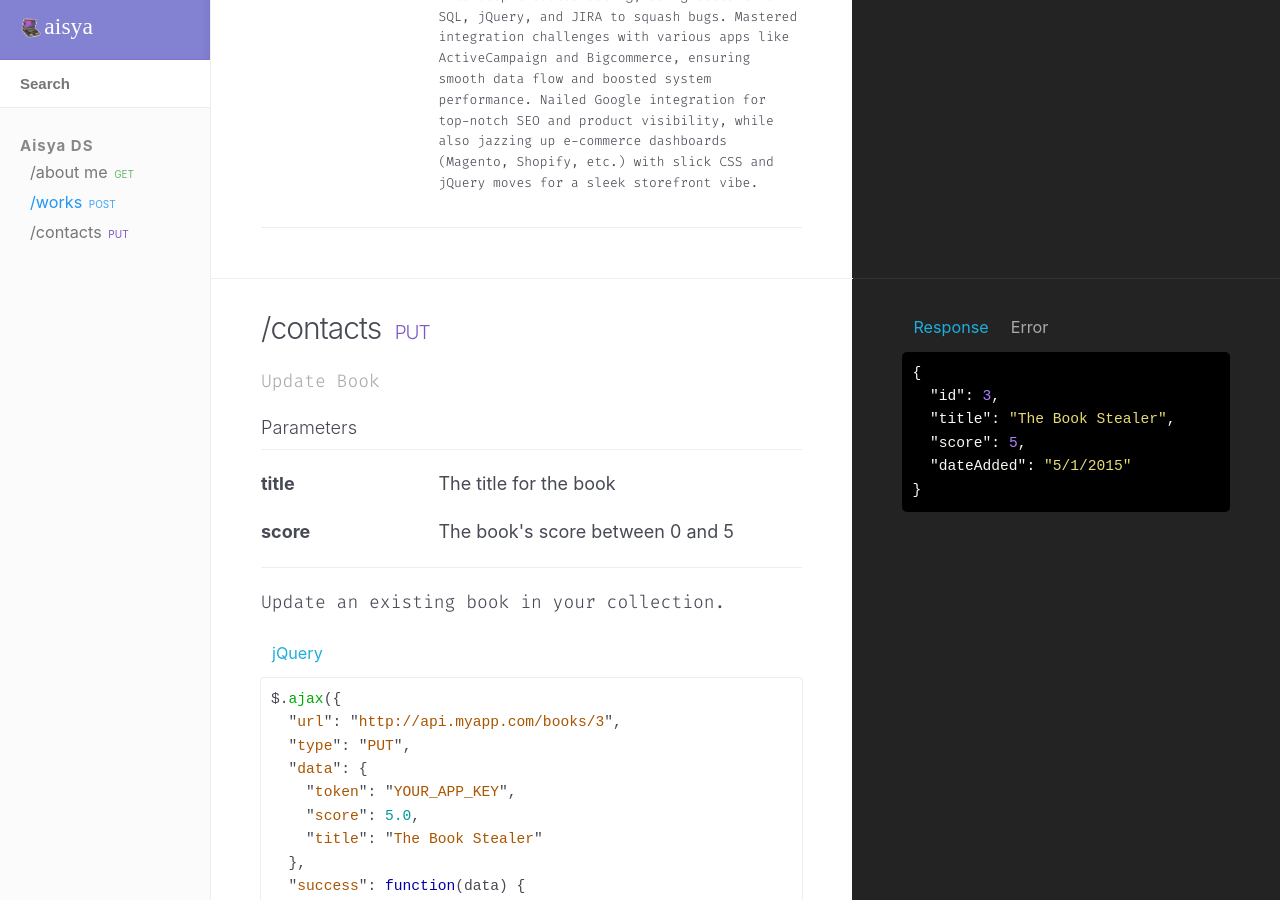
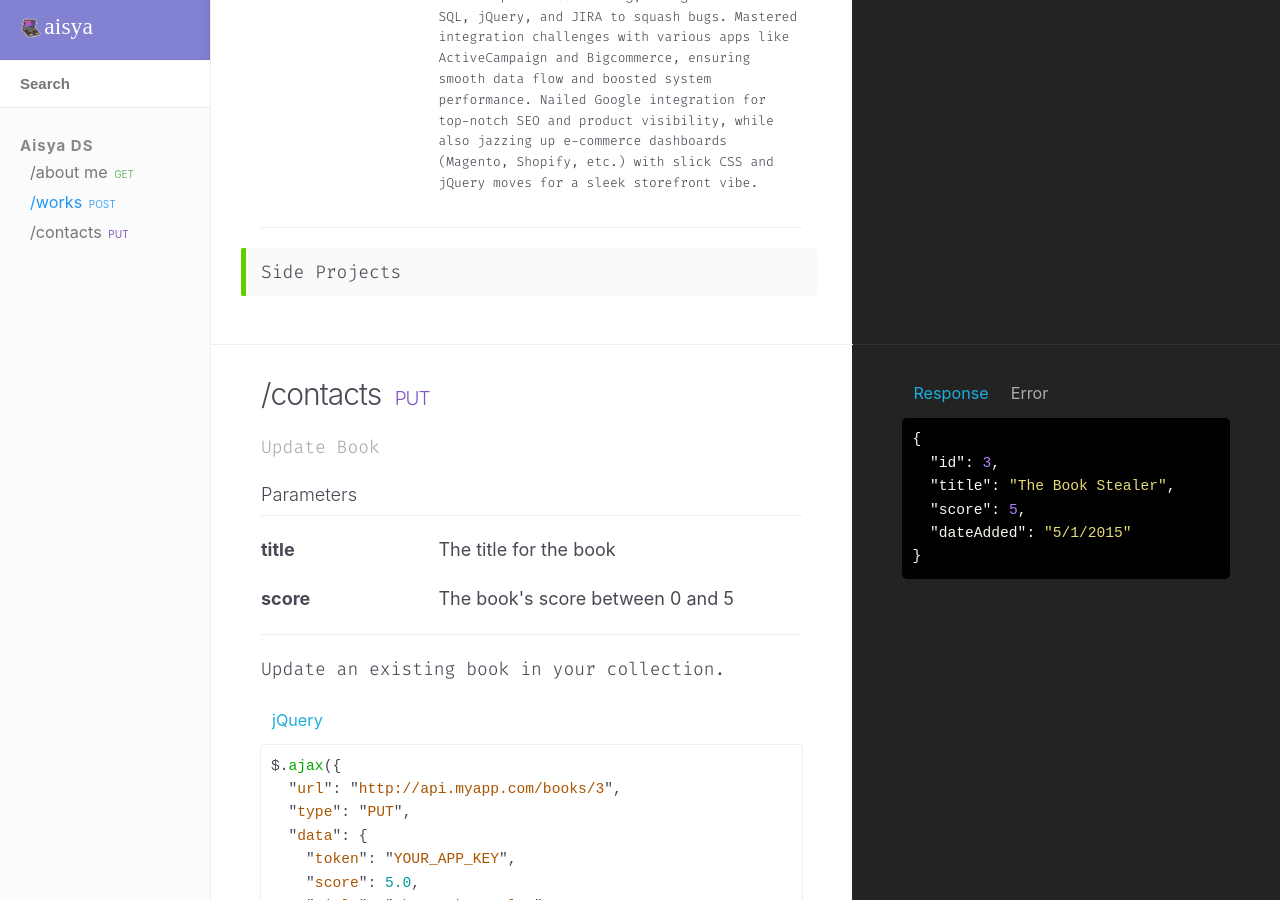
Before and after one commit to aisyadfira/aisyadfira-github, a Jekyll site: the page built from index.html, in a window 1280 px wide and 900 px high, scrolled down 1300 px. Built offline with Jekyll 4.4.1, drawn with Linux system fonts in a browser that asks for light colours; nearby versions of some CDN libraries.

Commit message:
Update index.html

```diff
--- a/index.html
+++ b/index.html
@@ -53,6 +53,11 @@ title: API Docs
 								{% include syntax-highlight.html block=block %}
 								{% endfor %}
 						{% endif %}
+				  {% if doc.description == "Work experience and side projects" %}
+				<p class="success">Side Projects</p>
+
+						{% endif %}
+
 
 			</section>
 			{% if doc.right_code_blocks and doc.right_code_blocks[0].code_block %}
```
